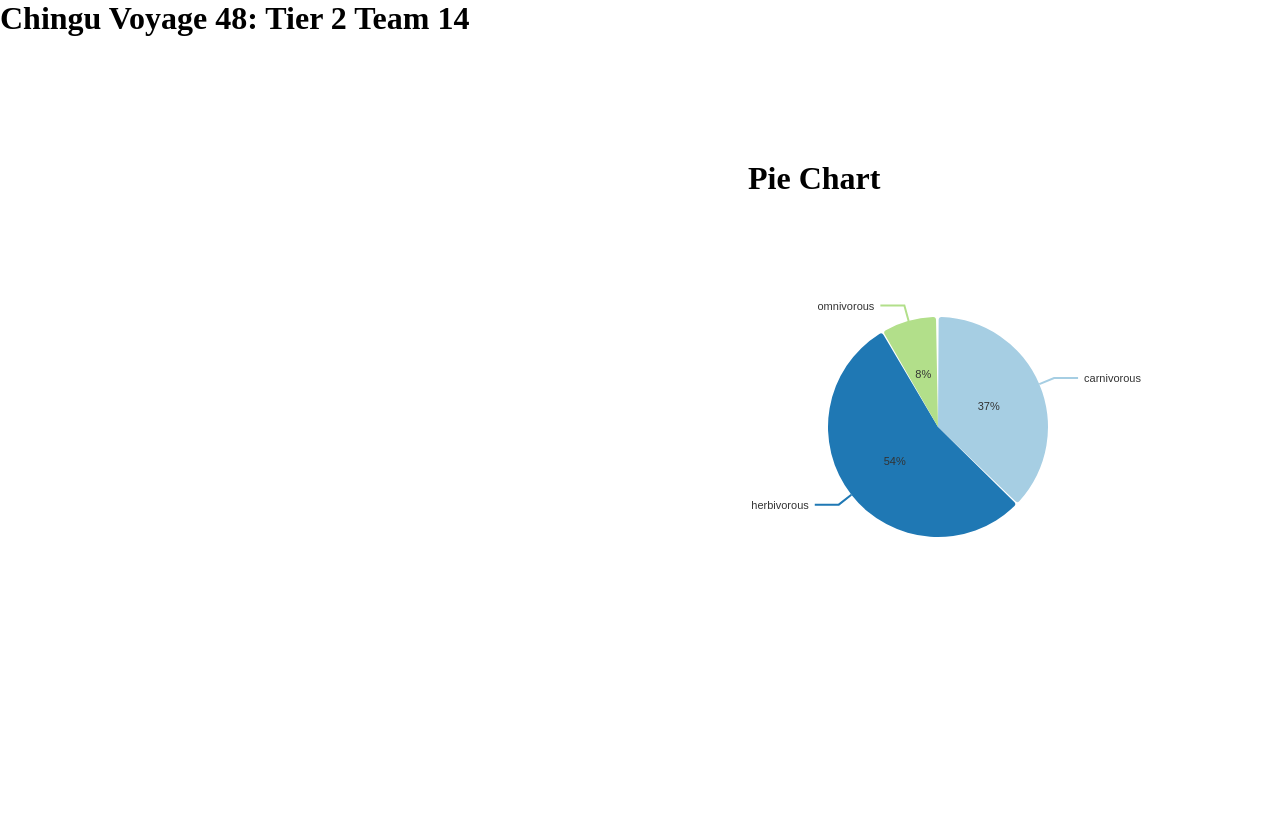
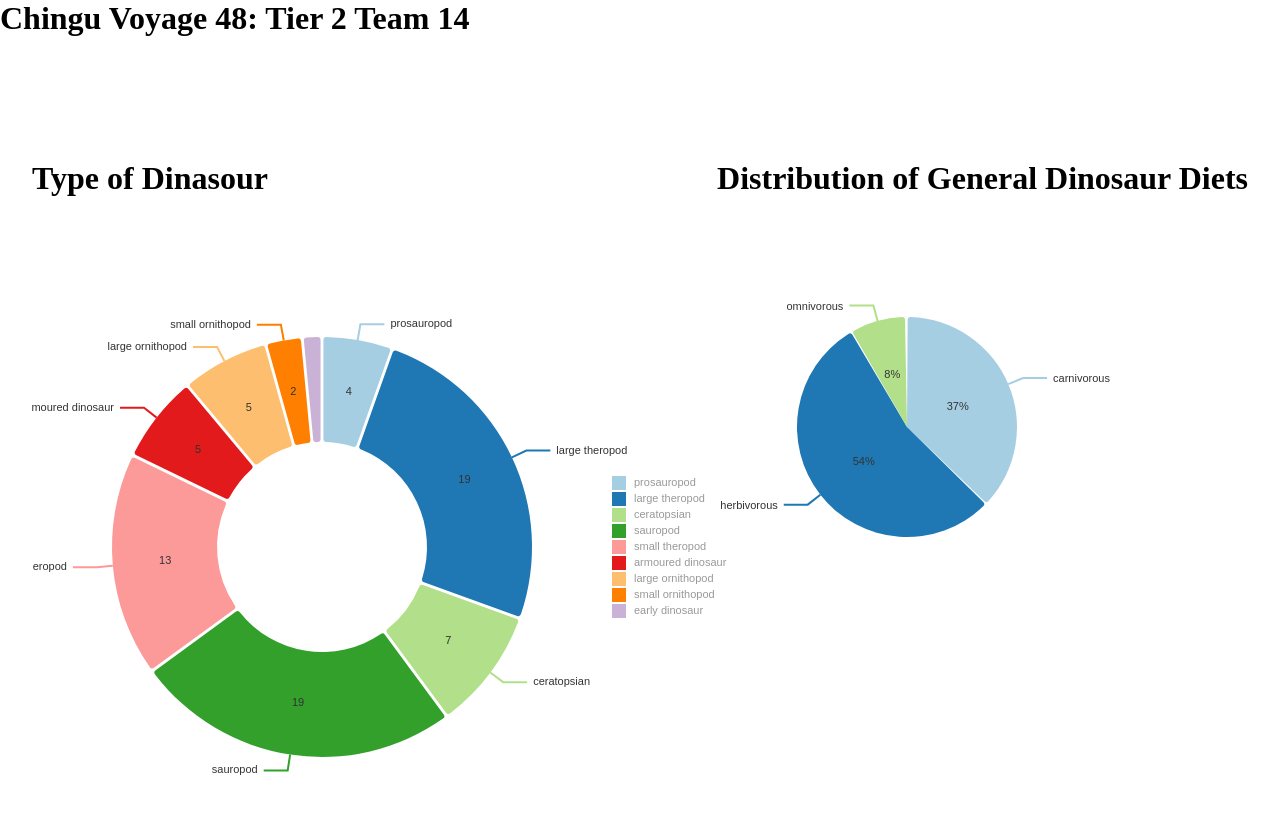
Before and after one commit to chingu-voyages/v48-tier2-team-14, a React (Vite) app: page / in a window 1280 px wide. Shown: the top 814 px of the page. Built offline with nearby package versions, Linux system fonts and the light colour scheme.

Commit message:
completed pie and donut chart

```diff
--- a/src/App.jsx
+++ b/src/App.jsx
@@ -1,9 +1,9 @@
 import "./App.css";
-import MyResponsivePieCanvas from "./components/MyResponsivePieCanvas";
-import "./styles/PieChart.css";
-import data from "./data";
+import "./styles/Charts.css";
+import { data, data2 } from "./data";
 import { useEffect } from "react";
 import PieChart from "./components/PieChart";
+import DonutChart from "./components/DonutChart";
 
 function App() {
   useEffect(() => {
@@ -15,7 +15,9 @@ function App() {
       <div className="pie-chart">
         <PieChart data={data} />
       </div>
-      {/* <MyResponsivePieCanvas data={data} />  */}
+      <div className="donut-chart">
+        <DonutChart data={data2} />
+      </div>
     </>
   );
 }
--- /dev/null
+++ b/src/components/DonutChart.jsx
@@ -0,0 +1,68 @@
+import { ResponsivePieCanvas } from "@nivo/pie";
+import React from "react";
+
+const DonutChart = ({ data }) => {
+  return (
+    <>
+      <h1>Type of Dinasour</h1>
+      <ResponsivePieCanvas
+        data={data}
+        margin={{ top: 40, right: 200, bottom: 40, left: 80 }}
+        innerRadius={0.5}
+        padAngle={0.7}
+        cornerRadius={3}
+        activeOuterRadiusOffset={8}
+        colors={{ scheme: "paired" }}
+        borderColor={{
+          from: "color",
+          modifiers: [["darker", 0.6]],
+        }}
+        arcLinkLabelsSkipAngle={10}
+        arcLinkLabelsTextColor="#333333"
+        arcLinkLabelsThickness={2}
+        arcLinkLabelsColor={{ from: "color" }}
+        arcLabelsSkipAngle={10}
+        arcLabelsTextColor="#333333"
+        defs={[
+          {
+            id: "dots",
+            type: "patternDots",
+            background: "inherit",
+            color: "rgba(255, 255, 255, 0.3)",
+            size: 4,
+            padding: 1,
+            stagger: true,
+          },
+          {
+            id: "lines",
+            type: "patternLines",
+            background: "inherit",
+            color: "rgba(255, 255, 255, 0.3)",
+            rotation: -45,
+            lineWidth: 6,
+            spacing: 10,
+          },
+        ]}
+        legends={[
+          {
+            anchor: "right",
+            direction: "column",
+            justify: false,
+            translateX: 140,
+            translateY: 0,
+            itemsSpacing: 2,
+            itemWidth: 60,
+            itemHeight: 14,
+            itemTextColor: "#999",
+            itemDirection: "left-to-right",
+            itemOpacity: 1,
+            symbolSize: 14,
+            symbolShape: "circle",
+          },
+        ]}
+      />
+    </>
+  );
+};
+
+export default DonutChart;
--- a/src/components/MyResponsivePieCanvas.jsx
+++ /dev/null
@@ -1,66 +0,0 @@
-import React from "react";
-import { ResponsivePieCanvas } from "@nivo/pie";
-
-const MyResponsivePieCanvas = ({ data }) => {
-  return (
-    <ResponsivePieCanvas
-      data={data}
-      margin={{ top: 40, right: 200, bottom: 40, left: 80 }}
-      valueFormat={(value) => `${value}%`}
-      innerRadius={0.5}
-      padAngle={0.7}
-      cornerRadius={3}
-      activeOuterRadiusOffset={8}
-      colors={{ scheme: "paired" }}
-      borderColor={{
-        from: "color",
-        modifiers: [["darker", 0.6]],
-      }}
-      arcLinkLabelsSkipAngle={10}
-      arcLinkLabelsTextColor="#333333"
-      arcLinkLabelsThickness={2}
-      arcLinkLabelsColor={{ from: "color" }}
-      arcLabelsSkipAngle={10}
-      arcLabelsTextColor="#333333"
-      defs={[
-        {
-          id: "dots",
-          type: "patternDots",
-          background: "inherit",
-          color: "rgba(255, 255, 255, 0.3)",
-          size: 4,
-          padding: 1,
-          stagger: true,
-        },
-        {
-          id: "lines",
-          type: "patternLines",
-          background: "inherit",
-          color: "rgba(255, 255, 255, 0.3)",
-          rotation: -45,
-          lineWidth: 6,
-          spacing: 10,
-        },
-      ]}
-      legends={[
-        {
-          anchor: "right",
-          direction: "column",
-          justify: false,
-          translateX: 140,
-          translateY: 0,
-          itemsSpacing: 2,
-          itemWidth: 60,
-          itemHeight: 14,
-          itemTextColor: "#999",
-          itemDirection: "left-to-right",
-          itemOpacity: 1,
-          symbolSize: 14,
-          symbolShape: "circle",
-        },
-      ]}
-    />
-  );
-};
-
-export default MyResponsivePieCanvas;
--- a/src/components/PieChart.jsx
+++ b/src/components/PieChart.jsx
@@ -4,7 +4,7 @@ import React from "react";
 const PieChart = ({ data }) => {
   return (
     <>
-      <h1>Pie Chart</h1>
+      <h1>Distribution of General Dinosaur Diets</h1>
       <Pie
         data={data}
         width={500}
--- a/src/data.js
+++ b/src/data.js
@@ -26,6 +26,102 @@ dinasours.forEach((dinasour) => {
   }
 });
 
+const type = {
+  prosauropod: 0,
+  large_theropod: 0,
+  ceratopsian: 0,
+  sauropod: 0,
+  small_theropod: 0,
+  armoured_dinosaur: 0,
+  large_ornithopod: 0,
+  small_ornithopod: 0,
+  early_dinosaur: 0,
+};
+
+dinasours.forEach((dinasour) => {
+  if (dinasour.typeOfDinosaur === "prosauropod") {
+    type.prosauropod += 1;
+  }
+  if (dinasour.typeOfDinosaur === "large theropod") {
+    type.large_theropod += 1;
+  }
+  if (dinasour.typeOfDinosaur === "ceratopsian") {
+    type.ceratopsian += 1;
+  }
+  if (dinasour.typeOfDinosaur === "sauropod") {
+    type.sauropod += 1;
+  }
+  if (dinasour.typeOfDinosaur === "small theropod") {
+    type.small_theropod += 1;
+  }
+  if (dinasour.typeOfDinosaur === "armoured dinosaur") {
+    type.armoured_dinosaur += 1;
+  }
+  if (dinasour.typeOfDinosaur === "large ornithopod") {
+    type.large_ornithopod += 1;
+  }
+  if (dinasour.typeOfDinosaur === "small ornithopod") {
+    type.small_ornithopod += 1;
+  }
+  if (dinasour.typeOfDinosaur === "early dinosaur") {
+    type.early_dinosaur += 1;
+  }
+});
+
+let data2 = [
+  {
+    id: "prosauropod",
+    label: "prosauropod",
+    value: type.prosauropod,
+    color: "hsl(87, 70%, 50%)",
+  },
+  {
+    id: "large theropod",
+    label: "large theropod",
+    value: type.large_theropod,
+    color: "hsl(148, 70%, 50%)",
+  },
+  {
+    id: "ceratopsian",
+    label: "ceratopsian",
+    value: type.ceratopsian,
+    color: "hsl(254, 70%, 50%)",
+  },
+  { id: "sauropod", label: "sauropod", value: type.sauropod, color: "" },
+  {
+    id: "small theropod",
+    label: "small theropod",
+    value: type.small_theropod,
+    color: "hsl(246, 70%, 50%)",
+  },
+  {
+    id: "armoured dinosaur",
+    label: "armoured dinosaur",
+    value: type.armoured_dinosaur,
+    color: "hsl(93, 70%, 50%)",
+  },
+  {
+    id: "large ornithopod",
+    label: "large ornithopod",
+    value: type.large_ornithopod,
+    color: "hsl(208, 70%, 50%)",
+  },
+  {
+    id: "small ornithopod",
+    label: "small ornithopod",
+    value: type.small_ornithopod,
+    color: "hsl(173, 70%, 50%)",
+  },
+  {
+    id: "early dinosaur",
+    label: "early dinosaur",
+    value: type.early_dinosaur,
+    color: "hsl(151, 70%, 50%)",
+  },
+];
+
+console.log(data2);
+
 const data = [
   {
     id: "carnivorous",
@@ -53,4 +149,4 @@ const data = [
   },
 ];
 
-export default data;
+export { data, data2 };
--- /dev/null
+++ b/src/styles/Charts.css
@@ -0,0 +1,21 @@
+* {
+  margin: 0;
+  padding: 0;
+}
+.pie-chart {
+  display: flex;
+  flex-direction: column;
+  position: absolute;
+  right: 2rem;
+  top: 10rem;
+}
+
+.donut-chart {
+  width: 700px;
+  height: 700px;
+  display: flex;
+  flex-direction: column;
+  position: absolute;
+  left: 2rem;
+  top: 10rem;
+}
--- a/src/styles/PieChart.css
+++ /dev/null
@@ -1,11 +0,0 @@
-* {
-  margin: 0;
-  padding: 0;
-}
-.pie-chart {
-  display: flex;
-  flex-direction: column;
-  position: absolute;
-  right: 2rem;
-  top: 10rem;
-}
```
Also changed, not shown: 1 other file (tests, documents, lock files or other folders).
